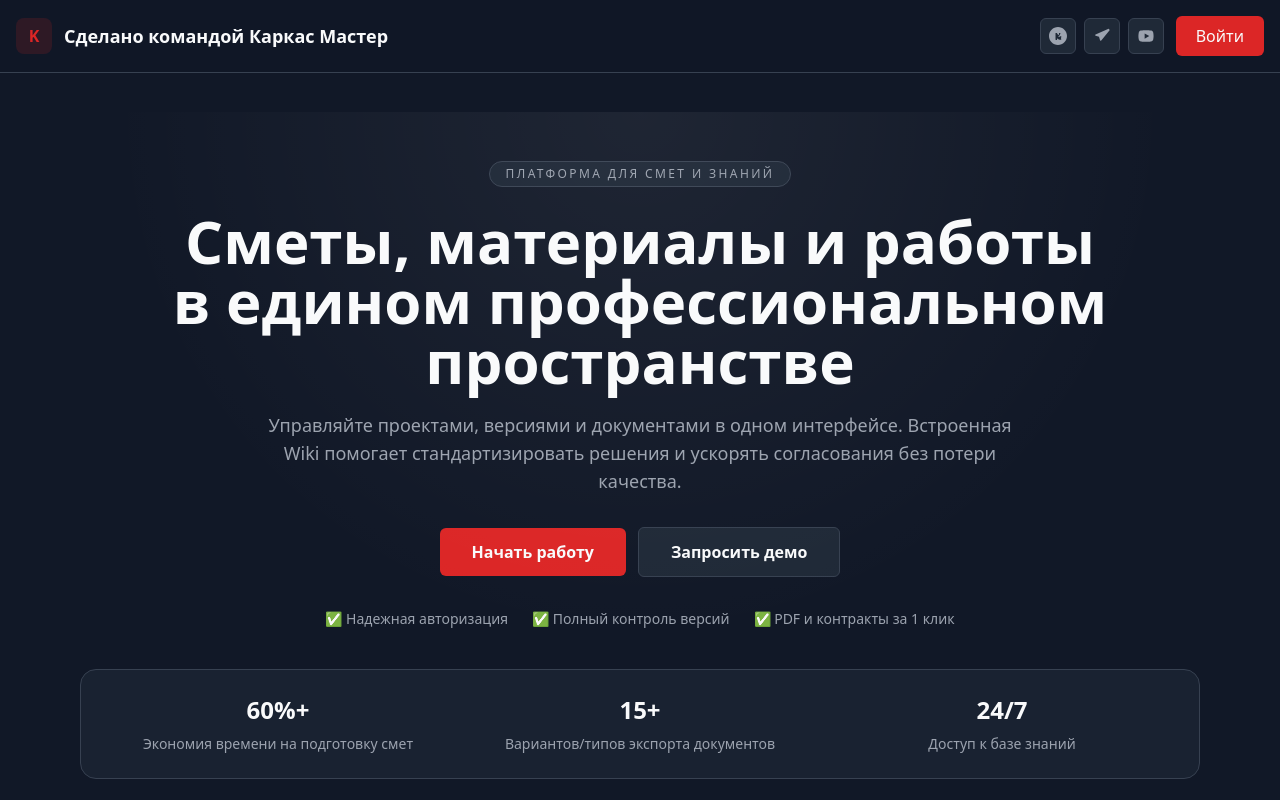
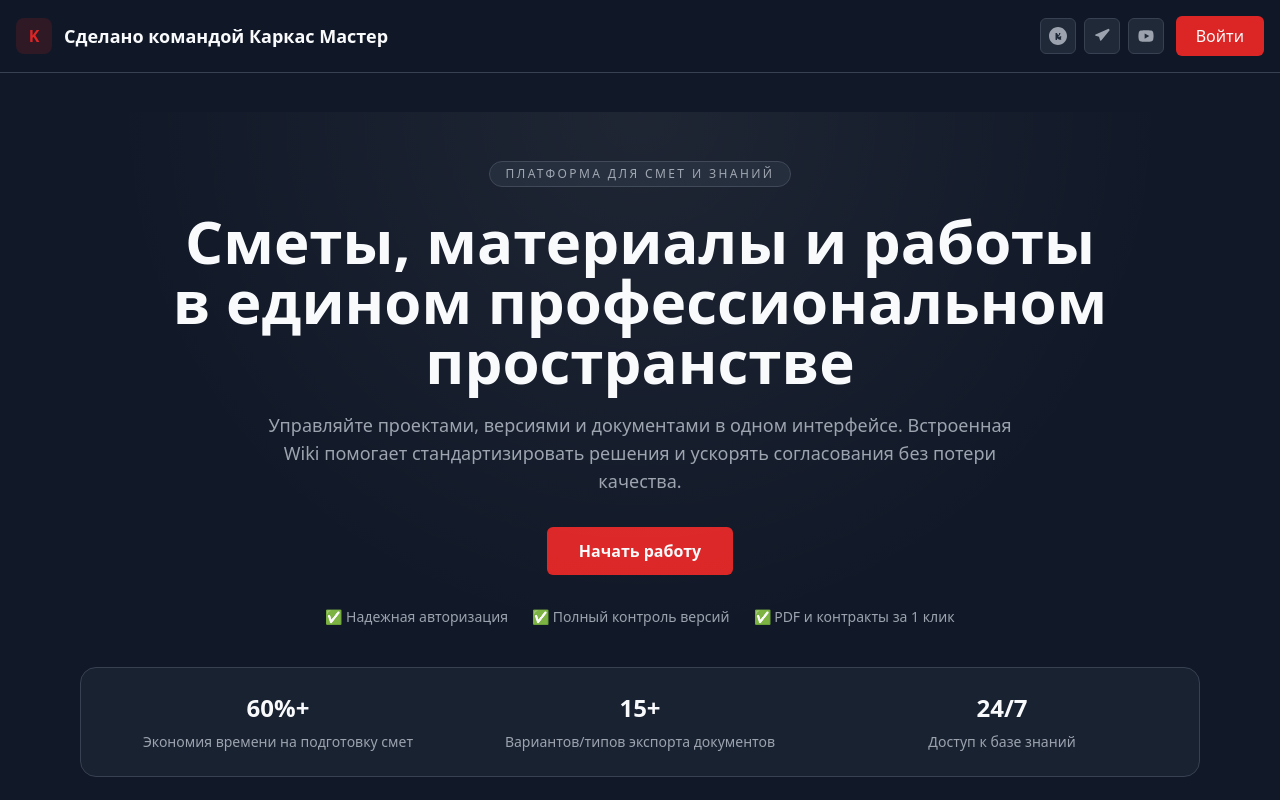
Before and after one commit to Maxxvall/KMOBN, a React (Vite) app: page / in a window 1280 px wide. Shown: the top 800 px of the page. Built offline with nearby package versions, Linux system fonts and the light colour scheme; no server answers.

Commit message:
feat: упростить интерфейс кнопок на странице приземления, удалив кнопку "Запросить демо"

```diff
--- a/components/LandingPage.tsx
+++ b/components/LandingPage.tsx
@@ -82,20 +82,13 @@ const LandingPage: React.FC<LandingPageProps> = ({ onOpenLogin }) => {
                             Управляйте проектами, версиями и документами в одном интерфейсе. Встроенная Wiki помогает
                             стандартизировать решения и ускорять согласования без потери качества.
                         </p>
-                        <div className="mt-8 flex flex-col items-center justify-center gap-3 sm:flex-row">
+                        <div className="mt-8 flex items-center justify-center">
                             <button
                                 type="button"
                                 onClick={onOpenLogin}
                                 className="rounded-md bg-primary px-8 py-3 text-base font-semibold text-text-primary hover:bg-primary-hover"
                             >
                                 Начать работу
-                            </button>
-                            <button
-                                type="button"
-                                onClick={onOpenLogin}
-                                className="rounded-md border border-border bg-surface px-8 py-3 text-base font-semibold text-text-primary transition hover:border-primary"
-                            >
-                                Запросить демо
                             </button>
                         </div>
                         <div className="mt-8 flex flex-wrap items-center justify-center gap-6 text-sm text-text-secondary">
```
